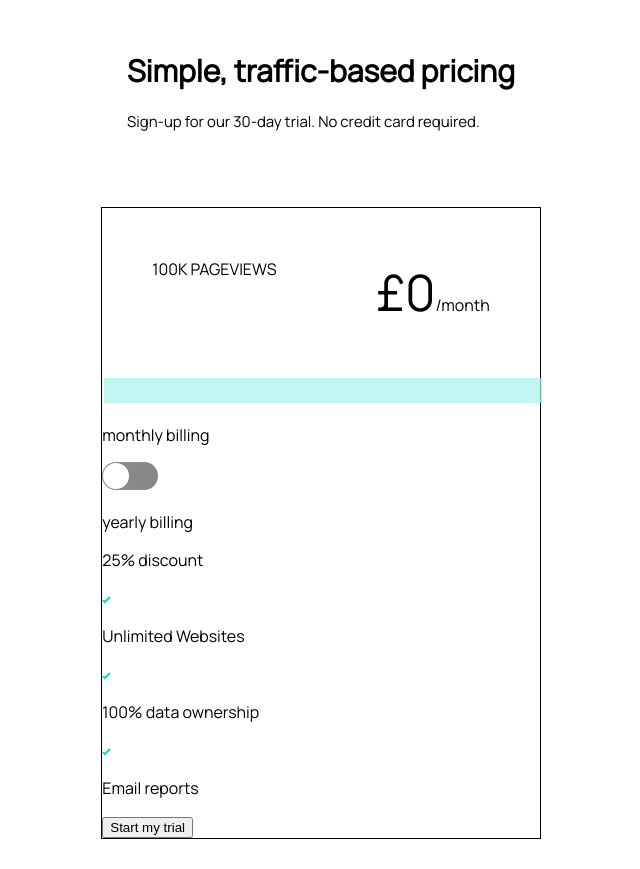
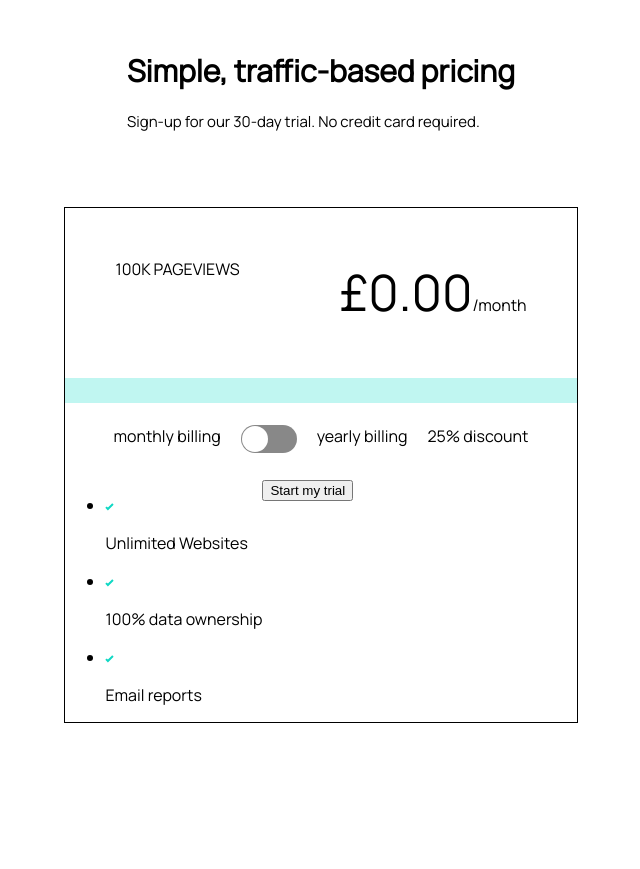
Before and after one commit to 11ma/pricing-component, a React (Create React App) app: page / in a window 1280 px wide. Shown: the whole page, without its empty margins (319-959 px from the left). After the commit the page ends 800 px from the top, so only its background shows below. Built offline with nearby package versions, Linux system fonts and the light colour scheme.

Commit message:
changed the number output so its decimal and continuing styling

```diff
--- a/src/components/Info.js
+++ b/src/components/Info.js
@@ -1,9 +1,11 @@
 const Info = ({ src, alt, text }) => {
   return (
-    <div>
-      <img src={src} alt={alt} />
-      <p>{text}</p>
-    </div>
+    <ul>
+      <li>
+        <img src={src} alt={alt} />
+        <p>{text}</p>
+      </li>
+    </ul>
   );
 };
 
--- a/src/components/Pricing.js
+++ b/src/components/Pricing.js
@@ -8,6 +8,7 @@ import {
   Price,
   MonthYear,
   Slider,
+  Billings,
 } from "../modules/Pricing.module.scss";
 
 const Pricing = () => {
@@ -16,8 +17,7 @@ const Pricing = () => {
 
   const handleRangeSlider = (event) => {
     const priceValue = Number.parseFloat(event.target.value);
-    // setPrice(priceValue);
-    console.log(priceValue.toString());
+    setPrice(priceValue);
   };
 
   const handleChange = () => {
@@ -37,8 +37,10 @@ const Pricing = () => {
       <div className={PriceContainer}>
         <p className={PageViews}>100K PAGEVIEWS</p>
         <p>
-          <span className={Price}>£{applyDiscount()}</span>/
-          <span className={MonthYear}>{checkMonthOrYear()}</span>
+          <span className={Price}>
+            £{Number.parseFloat(applyDiscount()).toFixed(2)}
+          </span>
+          /<span className={MonthYear}>{checkMonthOrYear()}</span>
         </p>
       </div>
       <input
@@ -47,10 +49,10 @@ const Pricing = () => {
         min="13"
         step="3"
         max="19"
-        value={price.toFixed(2)}
+        value={price}
         onChange={handleRangeSlider}
       />
-      <div>
+      <div className={Billings}>
         <p>monthly billing</p>
         <label>
           <Switch
--- a/src/components/PricingComponent.js
+++ b/src/components/PricingComponent.js
@@ -6,6 +6,9 @@ import {
   Container,
   Intro,
   PricingBody,
+  InfoBody,
+  InfoText,
+  InfoBtn,
 } from "../modules/PricingComponent.module.scss";
 
 const texts = ["Unlimited Websites", "100% data ownership", "Email reports"];
@@ -17,16 +20,14 @@ const PricingComponent = () => (
       <p>Sign-up for our 30-day trial. No credit card required.</p>
     </div>
     <div className={PricingBody}>
-      <div>
-        <Pricing />
-      </div>
-      <div>
-        <div>
+      <Pricing />
+      <div className={InfoBody}>
+        <div className={InfoText}>
           {texts.map((text) => (
             <Info key={text} src={checkMark} alt="checkMark" text={text} />
           ))}
         </div>
-        <div>
+        <div className={InfoBtn}>
           <button>Start my trial</button>
         </div>
       </div>
--- a/src/modules/Pricing.module.scss
+++ b/src/modules/Pricing.module.scss
@@ -1,5 +1,10 @@
 .Container {
   // border: 1px solid black;
+  display: flex;
+  flex-direction: column;
+  align-items: center;
+  justify-content: center;
+
   .PriceContainer {
     display: flex;
   }
@@ -40,4 +45,14 @@
     background: hsl(174, 86%, 45%);
     cursor: pointer;
   }
+
+  .Billings {
+    display: flex;
+    // border: 1px solid black;
+    margin: 10px;
+  }
+
+  .Billings > * {
+    margin: 10px;
+  }
 }
--- a/src/modules/PricingComponent.module.scss
+++ b/src/modules/PricingComponent.module.scss
@@ -18,6 +18,10 @@
     border: 1px solid black;
     // padding: 10px;
   }
+
+  .InfoBody {
+    display: flex;
+  }
 }
 
 .Container > * {
```
